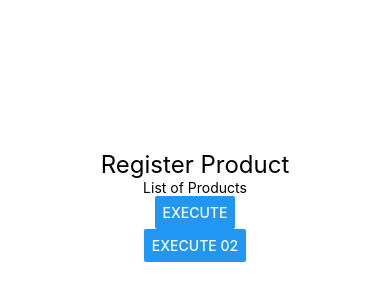
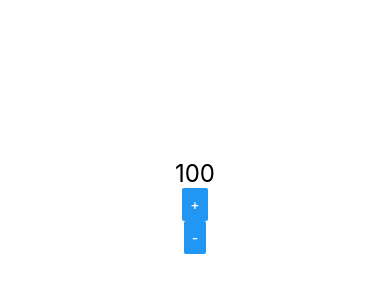
Before and after one commit to paulazaidel/react-native-exercises, a React Native app: screen / in a window 390 px wide. Shown: the part 216-516 px from the top of the page. Built offline with nearby package versions, Linux system fonts and the light colour scheme.

Commit message:
Created count component using UseState

```diff
--- a/src/App.js
+++ b/src/App.js
@@ -1,14 +1,11 @@
 import React from 'react'
 import { View, StyleSheet } from 'react-native'
 
-import Title from "./components/TitleComponent"
-import Button from './components/ButtonComponent'
+import Count from "./components/CountComponent"
 
 export default () => (
     <View style={style.App}>
-        <Title main="Register Product" secondary="List of Products" />
-
-        <Button />
+        <Count number={100}/>
     </View>
 )
 
--- /dev/null
+++ b/src/components/CountComponent.js
@@ -0,0 +1,19 @@
+import React, { useState } from 'react'
+import { Button, Text } from 'react-native'
+
+import Style from './commonStyle'
+
+export default props => {
+    const [number, setNumber] = useState(props.number)
+
+    const inc =() => setNumber(number + 1)
+    const dec = () => setNumber(number - 1)
+
+    return (
+        <React.Fragment>
+            <Text style={Style.textBig}>{ number }</Text>
+            <Button title="+" onPress={inc}></Button>
+            <Button title="-" onPress={dec}></Button>
+        </React.Fragment>
+    )
+}
```
